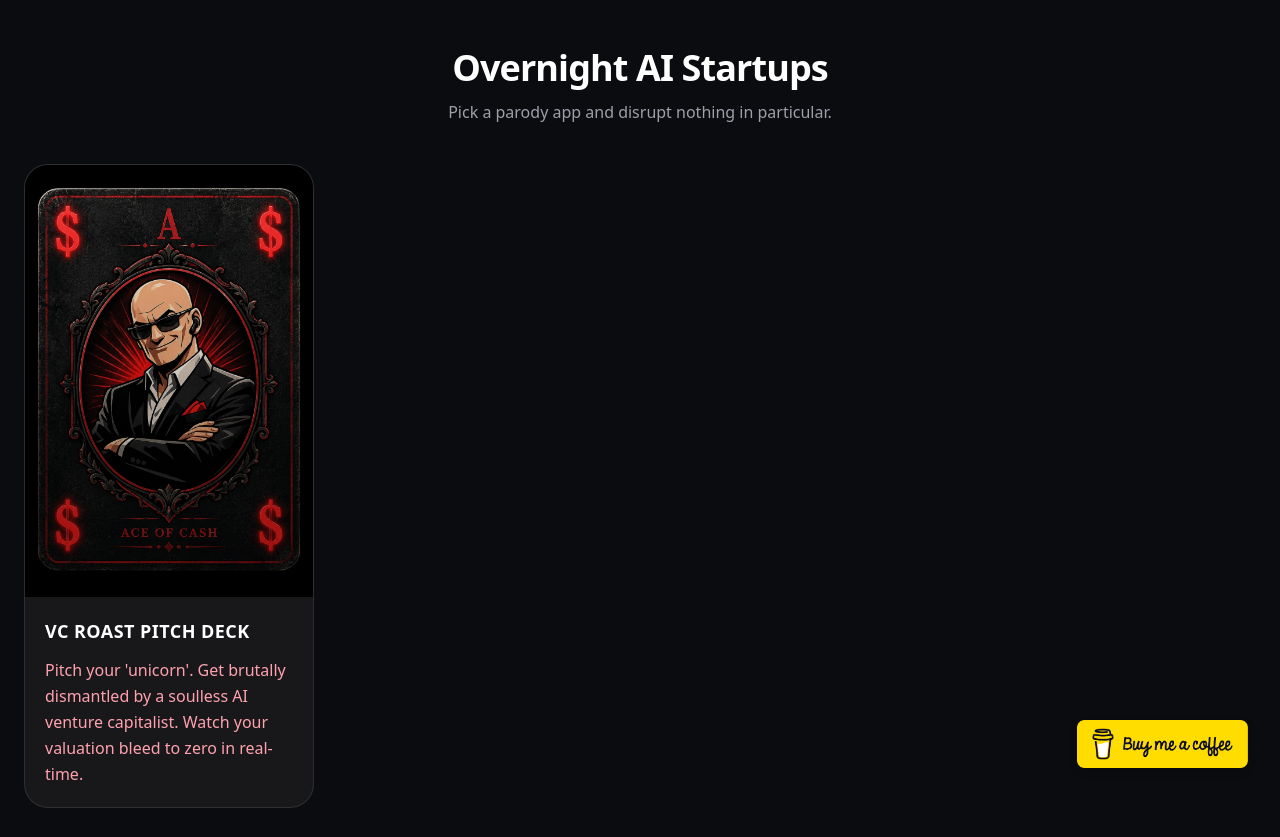
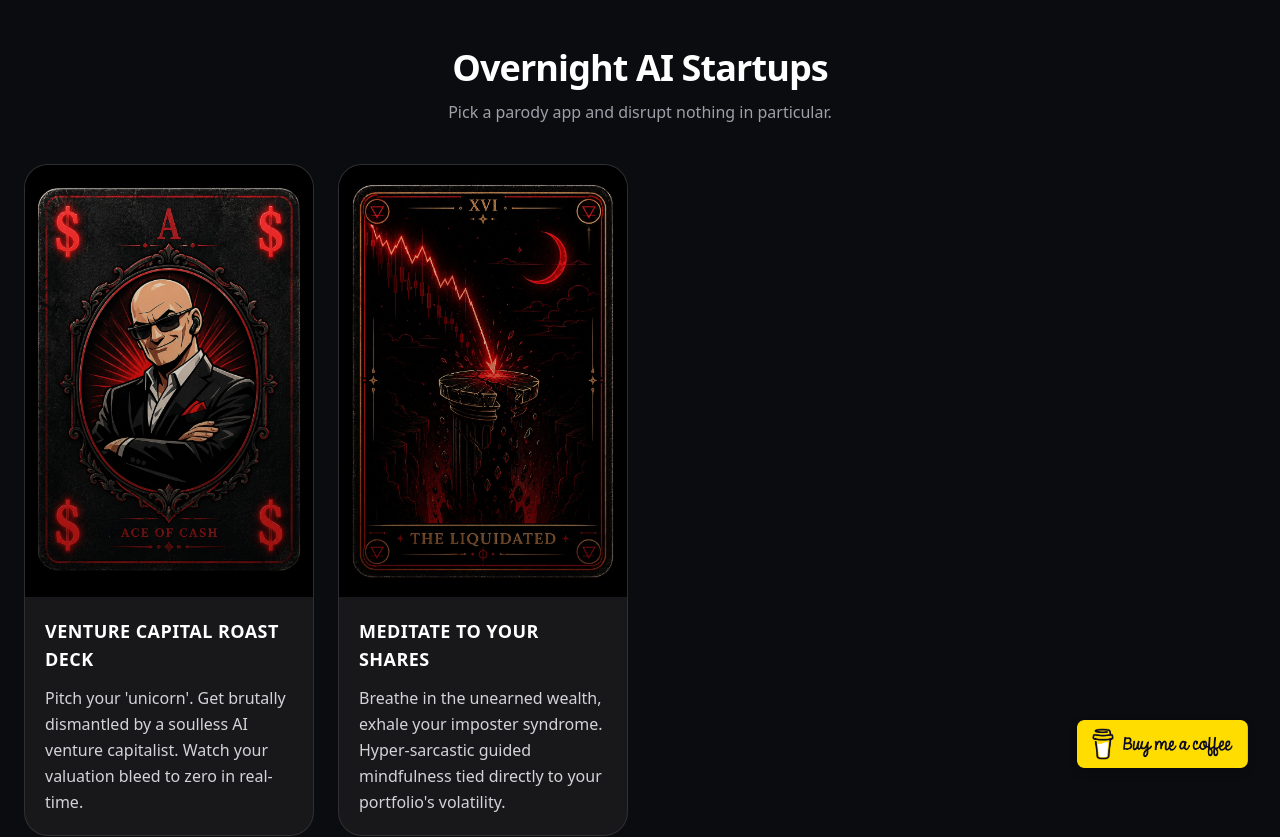
Before and after one commit to roman-kulish/overnight-ai-startup, a React (Vite) app: page / in a window 1280 px wide. Shown: the top 837 px of the page. Built offline with nearby package versions, Linux system fonts and the light colour scheme.

Commit message:
feat(meditate): uncomment dashboard tile and update docs for KV, validation, and bespoke handlers

```diff
--- a/src/pages/Dashboard.tsx
+++ b/src/pages/Dashboard.tsx
@@ -11,14 +11,22 @@ type AppEntry = {
 
 const apps: AppEntry[] = [
   // Commented out until ready - enable as each app is implemented
-  // {
-  //   name: 'Meditate to Your Shares',
-  //   description:
-  //     'Breathe in the unearned wealth, exhale your imposter syndrome. Hyper-sarcastic guided mindfulness tied directly to your portfolio's volatility.',
-  //   route: '/meditate',
-  //   image: '/images/tile-meditate-to-your-shares.png',
-  //   shadow: '0 0 60px rgba(185, 28, 28, 0.35)',
-  // },
+  {
+    name: 'Venture Capital Roast Deck',
+    description:
+      "Pitch your 'unicorn'. Get brutally dismantled by a soulless AI venture capitalist. Watch your valuation bleed to zero in real-time.",
+    route: '/roast',
+    image: '/images/tile-ace-of-cash.jpg',
+    shadow: '0 0 60px rgba(239, 68, 68, 0.35)',
+  },
+  {
+    name: 'Meditate to Your Shares',
+    description:
+      'Breathe in the unearned wealth, exhale your imposter syndrome. Hyper-sarcastic guided mindfulness tied directly to your portfolio\'s volatility.',
+    route: '/meditate',
+    image: '/images/tile-meditate-to-your-shares.jpg',
+    shadow: '0 0 60px rgba(185, 28, 28, 0.35)',
+  },
   // {
   //   name: 'AI Automation Agency Generator',
   //   description:
@@ -27,14 +35,6 @@ const apps: AppEntry[] = [
   //   image: '/images/tile-ai-auto-agency.jpg',
   //   shadow: '0 0 60px rgba(139, 92, 246, 0.35), 0 0 80px rgba(6, 182, 212, 0.25)',
   // },
-  {
-    name: 'VC Roast Pitch Deck',
-    description:
-      "Pitch your 'unicorn'. Get brutally dismantled by a soulless AI venture capitalist. Watch your valuation bleed to zero in real-time.",
-    route: '/roast',
-    image: '/images/tile-ace-of-cash.jpg',
-    shadow: '0 0 60px rgba(239, 68, 68, 0.35)',
-  },
   // {
   //   name: 'Crypto-Astrology Oracle',
   //   description:
@@ -139,7 +139,7 @@ function AppCard({ app }: { app: AppEntry }) {
           <h2 className="text-lg font-bold uppercase tracking-wide text-white">
             {app.name}
           </h2>
-          <p className="text-base font-normal leading-relaxed text-rose-300">
+          <p className="text-base font-normal leading-relaxed text-zinc-300">
             {app.description}
           </p>
         </div>
```
Also changed, not shown: 5 other files (tests, documents, lock files or other folders).
